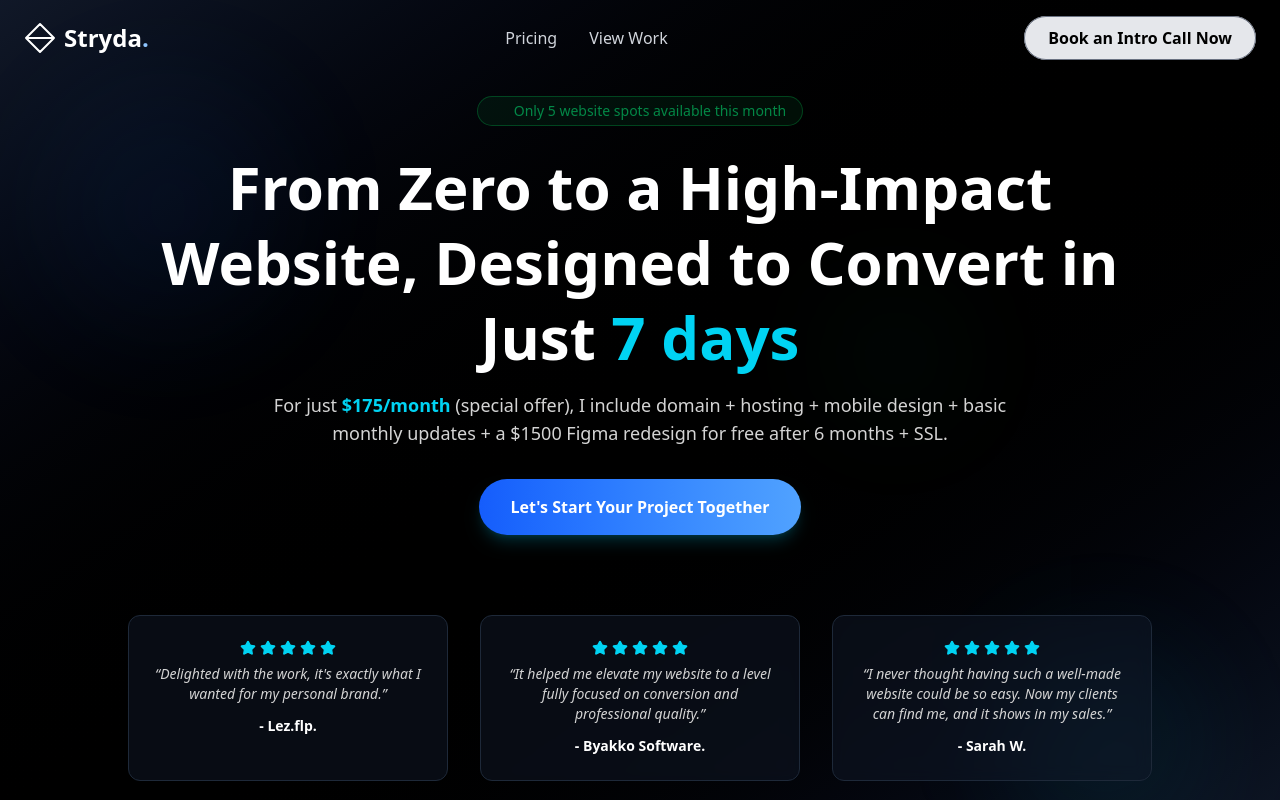
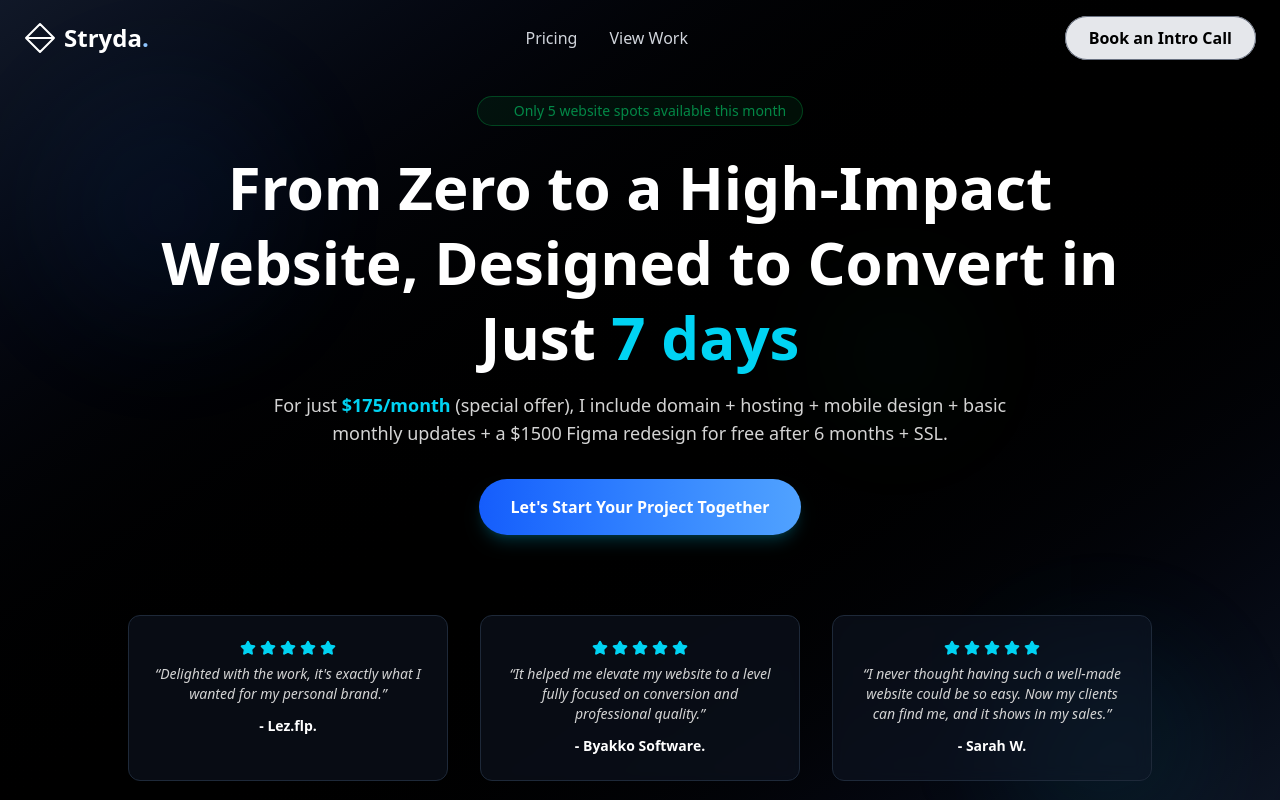
Before and after one commit to JavierLRA-Jimenez/strydaWebsite, a Next.js app: page / in a window 1280 px wide. Shown: the top 800 px of the page. Built offline with nearby package versions, Linux system fonts and the light colour scheme.

Commit message:
Update NavBar.tsx

```diff
--- a/src/Components/NavBar.tsx
+++ b/src/Components/NavBar.tsx
@@ -36,7 +36,7 @@ const Navbar = () => {
 
         {/* Right - button */}
         <Link href="/Booking_Free_Call" className="relative bg-gray-200 hover:bg-white cursor-pointer text-black px-6 py-2.5 rounded-full font-bold">
-          <span>Book an Intro Call Now</span>
+          <span>Book an Intro Call</span>
           <div className="absolute inset-0 border border-gray-500 rounded-full " />
         </Link>
       </div>
```
